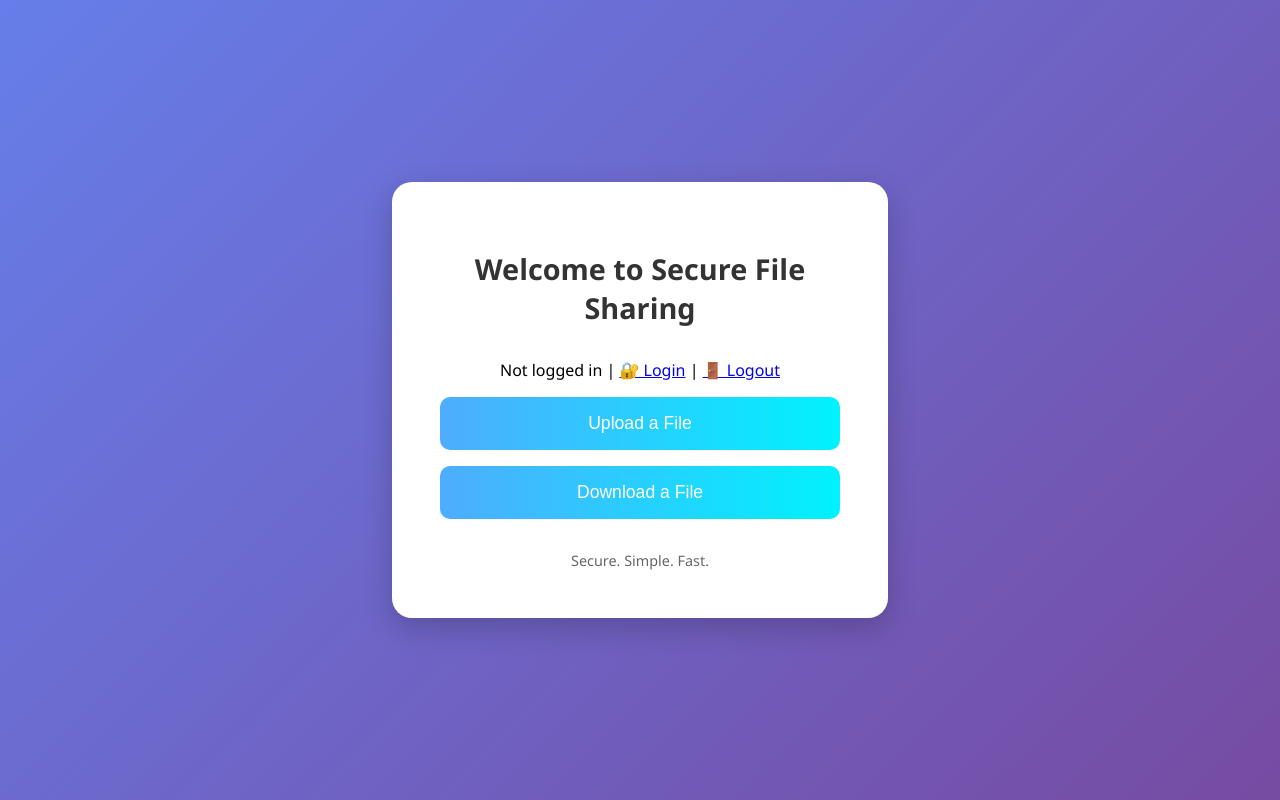
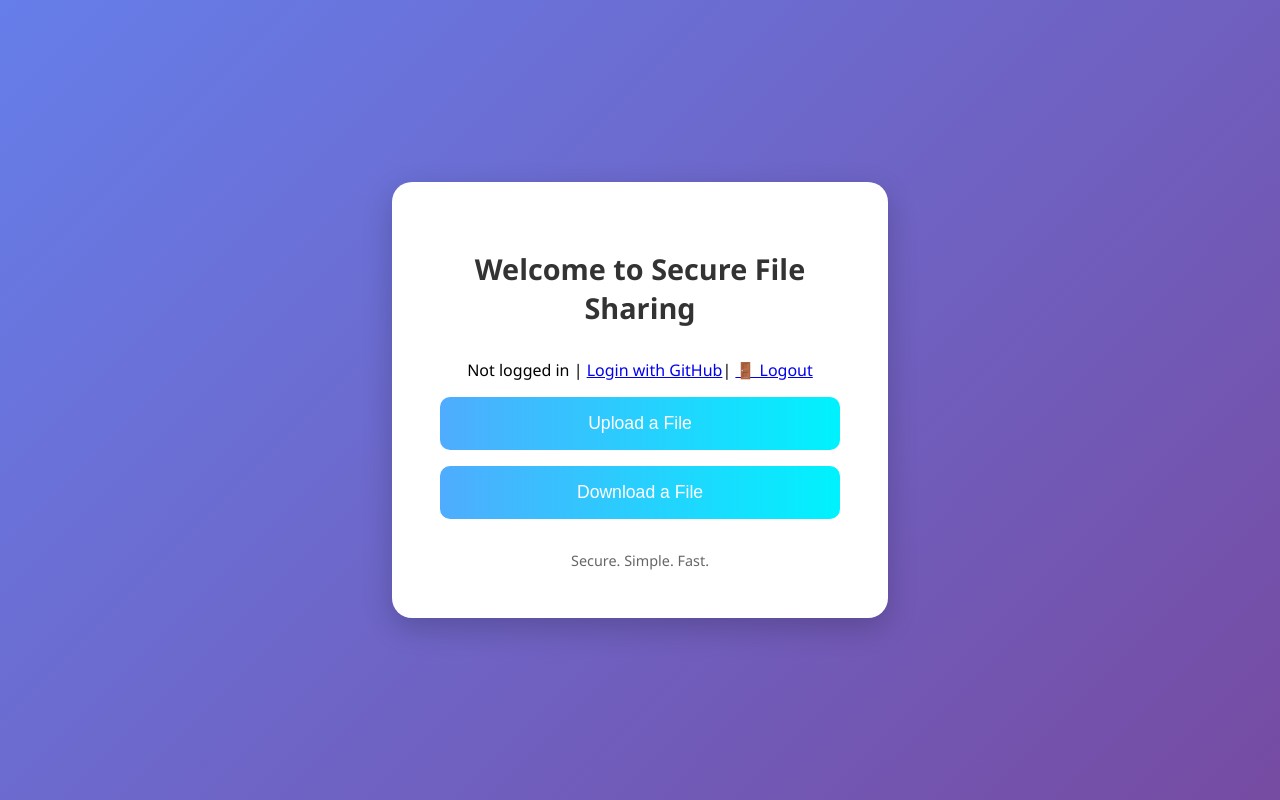
Before and after one commit to Amogh052003/secure-file-sharing, a plain HTML site: page frontend/index.html in a window 1280 px wide. Drawn offline with Linux system fonts and the light colour scheme; no server answers.

Commit message:
Update index.html

```diff
--- a/frontend/index.html
+++ b/frontend/index.html
@@ -81,7 +81,7 @@
     <h1>Welcome to Secure File Sharing</h1>
     <div id="user-bar">
       <span id="userInfo">🔄 Checking login...</span> |
-      <a href="/.auth/login/github">🔐 Login</a> |
+      <a href="/.auth/login/github?post_login_redirect_uri=/upload.html">Login with GitHub</a>|
       <a href="/.auth/logout">🚪 Logout</a>
     </div>
     <button class="btn" onclick="window.location.href='upload.html'">Upload a File</button>
```
